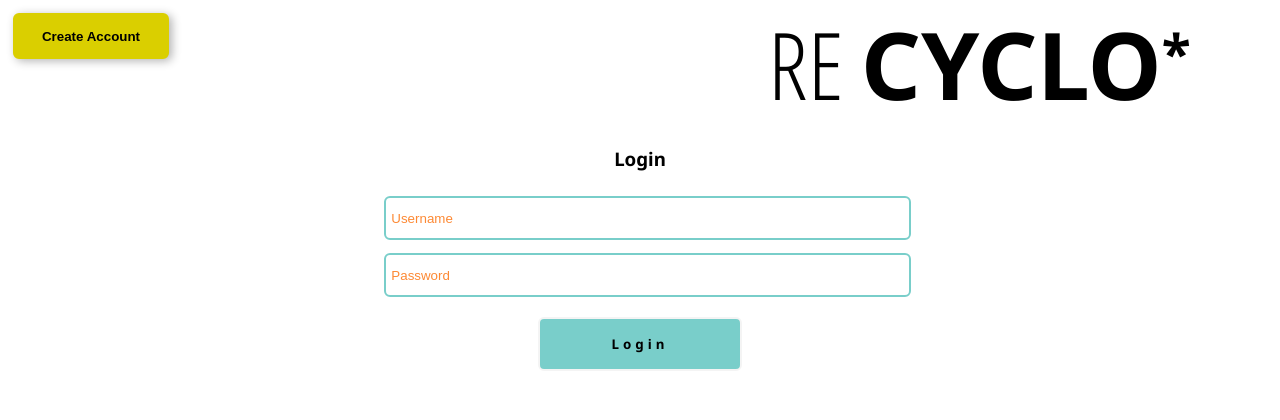
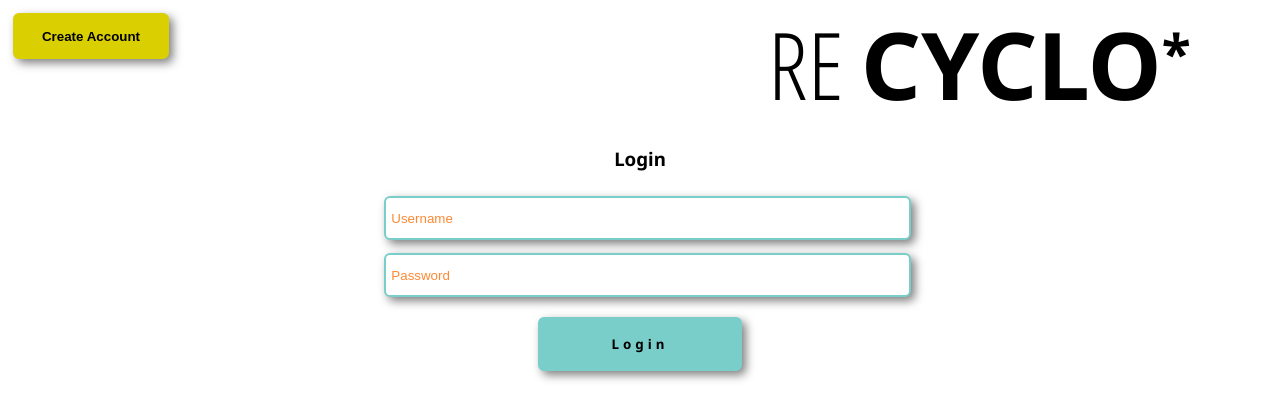
Before and after one commit to itzamnahuerta/recyclo, a React (Create React App) app in the folder client/: page / in a window 1280 px wide. Shown: the top 420 px of the page. Built offline with nearby package versions, Linux system fonts and the light colour scheme.

Commit message:
fixed bug with redirect in login

```diff
--- a/client/src/components/LoginForm/LoginForm.js
+++ b/client/src/components/LoginForm/LoginForm.js
@@ -2,6 +2,7 @@ import React, { Component } from 'react';
 import CreateUserContainer from '../CreateUser/CreateUserContainer';
 import {login} from '../../Services/ApiServices';
 import { Redirect  } from 'react-router-dom';
+import Dashboard from '../Dashboard/Dashboard';
 
 class LoginForm extends Component {
     constructor(){
@@ -29,10 +30,7 @@ class LoginForm extends Component {
             const resp = await login({username,password});
             console.log(resp);
             this.setState({isAuthenticated: true})
-            if(isAuthenticated === true && error !== true){
-                this.setState({})
-                return <Redirect to='/Dashboard'/>
-            }
+
             this.setState({
                 username: '',
                 password: '',
@@ -59,6 +57,9 @@ class LoginForm extends Component {
             if(error === true ){
                 alert('Invalid Login')
             }
+            if(isAuthenticated === true && error !== true){
+                return <Redirect to='/Dashboard' component={Dashboard}/>
+            }
 
         return (
             <div>
--- a/client/src/styles/CreateAccount.scss
+++ b/client/src/styles/CreateAccount.scss
@@ -11,7 +11,7 @@
         padding: 1em 2em;
         transition: all 0.4s;
         font-weight: 800;
-        box-shadow: 3px 2px 10px rgba(0,0,0,0.3);
+        box-shadow: 4px 4px 10px rgba(0,0,0,0.5);
     }
 
     .create-account-btn:hover {
@@ -29,7 +29,7 @@
     height: 100%;
     justify-content: center;
     transition: all 0.5s;
-    background: rgba(255,255,255, .8);
+    background: rgba(255,255,255, .9);
     backdrop-filter: blur(10px);
 
     .form-container {
@@ -84,6 +84,7 @@
             border: 2px solid #79CECA;
             transition: all 0.4s;
             padding: .5em .4em;
+            box-shadow: 4px 4px 10px rgba(0,0,0,0.5);
         }
 
         input:active, input:focus {
@@ -111,6 +112,7 @@
             border: 2px solid #f4f4f4;
             cursor: pointer;
             transition: all 0.4s;
+            box-shadow: 4px 4px 10px rgba(0,0,0,0.5);
         }
 
         .sign-up-btn:hover {
--- a/client/src/styles/LoginForm.scss
+++ b/client/src/styles/LoginForm.scss
@@ -20,11 +20,13 @@
         border: 2px solid #79CECA;
         transition: all 0.4s;
         padding: .5em .4em;
+        box-shadow: 4px 4px 10px rgba(0,0,0,0.5);
     }
 
     input:active, input:focus {
         outline: none;
         border: 2px solid #FD8934;
+        transform: scale(1.2);
     }
     input::placeholder, input::placeholder{
         color: #FD8934;
@@ -45,12 +47,14 @@
         font-weight: 800;
         letter-spacing: .3em;
         background-color: #79CECA;
-        border: 2px solid #f4f4f4;
+        border: 2px solid #79CECA;
         cursor: pointer;
         transition: all 0.4s;
+        box-shadow: 4px 4px 10px rgba(0,0,0,0.5);
     }
 
     .sign-in-btn:hover {
+        border:2px solid #FD8934;
         background-color: #FD8934;
     }
 
```
